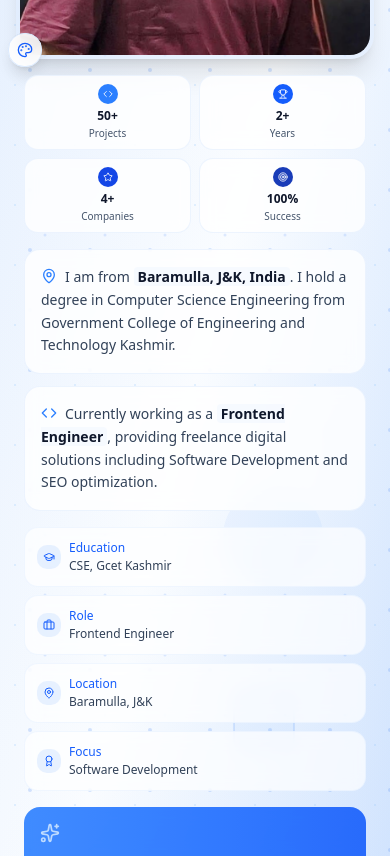
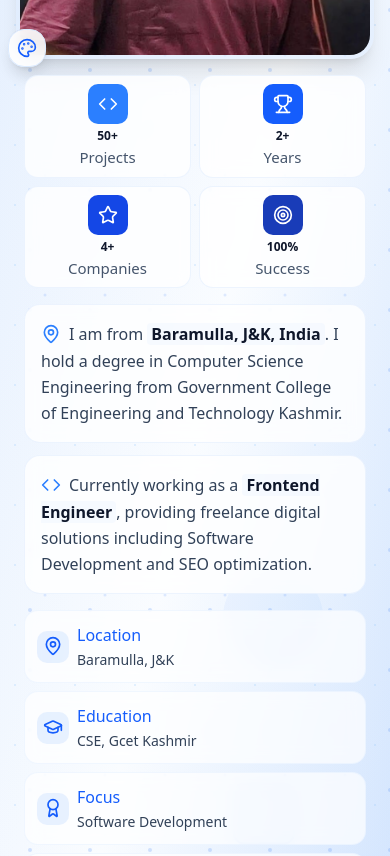
Before and after one commit to umarnaxir/portfolio, a Next.js app: page / in a window 390 px wide. Shown: the part 1140-1996 px from the top of the page. Built offline with nearby package versions, Linux system fonts and the light colour scheme.

Commit message:
website updated

```diff
--- a/app/components/About.jsx
+++ b/app/components/About.jsx
@@ -161,10 +161,10 @@ const About = () => {
   ];
 
   const highlights = [
+    { icon: MapPin, title: 'Location', desc: 'Baramulla, J&K' },
     { icon: GraduationCap, title: 'Education', desc: 'CSE, Gcet Kashmir' },
-    { icon: Briefcase, title: 'Role', desc: 'Frontend Engineer' },
-    { icon: MapPin, title: 'Location', desc: 'Baramulla, J&K' },
-    { icon: Award, title: 'Focus', desc: 'Software Development' }
+    { icon: Award, title: 'Focus', desc: 'Software Development' },
+    { icon: Briefcase, title: 'Role', desc: 'Frontend Engineer & SEO Executive' },
   ];
 
   return (
@@ -251,7 +251,7 @@ const About = () => {
           {/* Badge */}
           <div className="text-start mb-4 sm:mb-6" data-aos="fade-up" data-aos-delay="100">
             <span className="inline-flex items-center gap-2 px-3 py-1.5 bg-blue-500/10 backdrop-blur-sm text-blue-700 rounded-full text-sm font-semibold border border-blue-200/50 hover:bg-blue-500/20 transition-all duration-300">
-              <Heart className="w-4 h-4 animate-pulse text-red-500" />
+              <Heart className="w-5 h-5 animate-pulse text-red-500" />
               About Me
             </span>
           </div>
@@ -271,11 +271,11 @@ const About = () => {
 
               {/* Floating Icons - Responsive positioning */}
               <div className="absolute -top-2 xs:-top-3 -right-2 xs:-right-3 bg-white/90 backdrop-blur-sm rounded-2xl p-2 xs:p-2.5 shadow-lg border border-blue-100 group-hover:scale-125 group-hover:rotate-12 transition-all duration-500">
-                <Code className="w-4 h-4 xs:w-5 xs:h-5 text-blue-600" />
+                <Code className="w-5 h-5 xs:w-5 xs:h-5 text-blue-600" />
               </div>
 
               <div className="absolute -bottom-2 xs:-bottom-3 -left-2 xs:-left-3 bg-white/90 backdrop-blur-sm rounded-2xl p-2 xs:p-2.5 shadow-lg border border-blue-100 group-hover:scale-125 group-hover:-rotate-12 transition-all duration-500">
-                <Palette className="w-4 h-4 xs:w-5 xs:h-5 text-blue-600" />
+                <Palette className="w-5 h-5 xs:w-5 xs:h-5 text-blue-600" />
               </div>
 
               {/* Top Badge */}
@@ -299,11 +299,11 @@ const About = () => {
                 data-aos="fade-up"
                 data-aos-delay={400 + index * 100}
               >
-                <div className={`w-5 h-5 xs:w-6 xs:h-6 ${achievement.color} rounded-lg flex items-center justify-center mx-auto mb-1 xs:mb-2 group-hover:scale-125 transition-transform duration-400`}>
-                  <achievement.icon className="w-2.5 h-2.5 xs:w-3 xs:h-3 text-white" />
+                <div className={`w-10 h-10 xs:w-10 xs:h-10 ${achievement.color} rounded-lg flex items-center justify-center mx-auto mb-1 xs:mb-2 group-hover:scale-125 transition-transform duration-400`}>
+                  <achievement.icon className="w-5 h-5 xs:w-5 xs:h-5 text-white" />
                 </div>
                 <div className="text-xs xs:text-sm font-bold text-slate-900 mb-0.5">{achievement.text}</div>
-                <div className="text-[10px] xs:text-xs text-slate-600 font-medium">{achievement.label}</div>
+                <div className="text-[15px] xs:text-xs text-slate-600 font-medium">{achievement.label}</div>
 
                 <div className="absolute inset-0 bg-blue-50/0 group-hover:bg-blue-50/50 rounded-xl transition-colors duration-400"></div>
               </div>
@@ -314,25 +314,25 @@ const About = () => {
           <div className="space-y-3 xs:space-y-4 mb-4 sm:mb-6 px-2">
             <div className="group relative bg-white/80 backdrop-blur-sm border border-blue-100/50 rounded-2xl p-4 xs:p-5 hover:bg-white/90 hover:border-blue-200/70 hover:shadow-lg hover:shadow-blue-100/50 transition-all duration-500 cursor-pointer" data-aos="fade-up" data-aos-delay="500">
               <div className="absolute inset-0 bg-gradient-to-r from-blue-500/5 to-transparent rounded-2xl opacity-0 group-hover:opacity-100 transition-opacity duration-500"></div>
-              <div className="relative text-slate-700 leading-relaxed text-sm xs:text-base">
-                <MapPin className="inline w-4 h-4 text-blue-500 mr-2 mb-1" />
+              <div className="relative text-slate-700 leading-relaxed text-l xs:text-base">
+                <MapPin className="inline w-5 h-5 text-blue-500 mr-2 mb-1" />
                 I am from <span className="font-semibold text-slate-900 bg-blue-50/50 px-1 rounded">Baramulla, J&K, India</span>.
                 I hold a degree in Computer Science Engineering from Government College of Engineering and Technology Kashmir.
               </div>
               <div className="absolute top-3 xs:top-4 right-3 xs:right-4 opacity-0 group-hover:opacity-100 transition-opacity duration-300">
-                <Sparkles className="w-4 h-4 text-blue-400" />
+                <Sparkles className="w-5 h-5 text-blue-400" />
               </div>
             </div>
 
             <div className="group relative bg-white/80 backdrop-blur-sm border border-blue-100/50 rounded-2xl p-4 xs:p-5 hover:bg-white/90 hover:border-blue-200/70 hover:shadow-lg hover:shadow-blue-100/50 transition-all duration-500 cursor-pointer" data-aos="fade-up" data-aos-delay="600">
               <div className="absolute inset-0 bg-gradient-to-r from-blue-500/5 to-transparent rounded-2xl opacity-0 group-hover:opacity-100 transition-opacity duration-500"></div>
-              <div className="relative text-slate-700 leading-relaxed text-sm xs:text-base">
-                <Code className="inline w-4 h-4 text-blue-500 mr-2 mb-1" />
+              <div className="relative text-slate-700 leading-relaxed text-l xs:text-base">
+                <Code className="inline w-5 h-5 text-blue-500 mr-2 mb-1" />
                 Currently working as a <span className="font-semibold text-slate-900 bg-blue-50/50 px-1 rounded">Frontend Engineer</span>,
                 providing freelance digital solutions including Software Development and SEO optimization.
               </div>
               <div className="absolute top-3 xs:top-4 right-3 xs:right-4 opacity-0 group-hover:opacity-100 transition-opacity duration-300">
-                <Brain className="w-4 h-4 text-blue-400" />
+                <Brain className="w-5 h-5 text-blue-400" />
               </div>
             </div>
           </div>
@@ -348,11 +348,11 @@ const About = () => {
               >
                 <div className="flex items-center gap-2 xs:gap-3">
                   <div className="p-1.5 bg-blue-500/10 rounded-lg group-hover:bg-blue-500/20 group-hover:scale-110 transition-all duration-300 flex-shrink-0">
-                    <highlight.icon className="w-3 h-3 xs:w-4 xs:h-4 text-blue-600" />
+                    <highlight.icon className="w-5 h-5 xs:w-5 xs:h-5 text-blue-600" />
                   </div>
                   <div className="min-w-0 flex-1">
-                    <div className="text-xs font-medium text-blue-600 mb-0.5">{highlight.title}</div>
-                    <div className="text-xs xs:text-sm text-slate-700 font-medium truncate">{highlight.desc}</div>
+                    <div className="text-[16px] font-medium text-blue-600 mb-0.5">{highlight.title}</div>
+                    <div className="text-[14px] xs:text-sm text-slate-700 font-medium truncate">{highlight.desc}</div>
                   </div>
                 </div>
               </div>
@@ -381,7 +381,7 @@ const About = () => {
                 </div>
                 <div className="inline-flex items-center gap-2 bg-white/20 backdrop-blur-sm px-3 xs:px-4 py-2 rounded-full text-sm font-medium group-hover:bg-white/30 group-hover:scale-105 transition-all duration-300">
                   <a href='#contact'><span>Get in touch</span></a>
-                  <ChevronRight className="w-4 h-4 group-hover:translate-x-1 transition-transform" />
+                  <ChevronRight className="w-5 h-5 group-hover:translate-x-1 transition-transform" />
                 </div>
               </div>
             </div>
@@ -397,7 +397,7 @@ const About = () => {
             {/* Badge */}
             <div className="inline-block" data-aos="fade-right" data-aos-delay="100">
               <span className="inline-flex items-center gap-2 px-3 py-1.5 bg-blue-500/10 backdrop-blur-sm text-blue-700 rounded-full text-sm font-semibold border border-blue-200/50 hover:bg-blue-500/20 transition-all duration-300">
-                <Heart className="w-4 h-4 animate-pulse text-red-500" />
+                <Heart className="w-5 h-5 animate-pulse text-red-500" />
                 About Me
               </span>
             </div>
@@ -440,7 +440,7 @@ const About = () => {
                 >
                   <div className="flex items-center gap-3">
                     <div className="p-2 bg-blue-500/10 rounded-lg group-hover:bg-blue-500/20 group-hover:scale-110 transition-all duration-300 flex-shrink-0">
-                      <highlight.icon className="w-4 h-4 text-blue-600" />
+                      <highlight.icon className="w-5 h-5 text-blue-600" />
                     </div>
                     <div className="min-w-0 flex-1">
                       <div className="text-xs font-medium text-blue-600 mb-0.5">{highlight.title}</div>
@@ -530,7 +530,7 @@ const About = () => {
                 </div>
                 <div className="inline-flex items-center gap-2 bg-white/20 backdrop-blur-sm px-4 py-2 rounded-full text-sm font-medium group-hover:bg-white/30 group-hover:scale-105 transition-all duration-300">
                   <a href='#contact'> <span>Get in touch</span></a>
-                  <ChevronRight className="w-4 h-4 group-hover:translate-x-1 transition-transform" />
+                  <ChevronRight className="w-5 h-5 group-hover:translate-x-1 transition-transform" />
                 </div>
               </div>
             </div>
--- a/app/components/Navbar.jsx
+++ b/app/components/Navbar.jsx
@@ -61,7 +61,7 @@ export default function Navbar() {
     <>
       {/* Main Navbar */}
       <nav
-        className={`fixed left-1/2 -translate-x-1/2 w-[95%] max-w-6xl z-50 transition-all duration-300 mt-4 rounded-3xl backdrop-blur-md py-2 ${montserrat.variable} font-sans ${
+        className={`fixed left-1/2 -translate-x-1/2 w-[90%] max-w-6xl z-50 transition-all duration-300 mt-4 rounded-3xl backdrop-blur-md py-2 ${montserrat.variable} font-sans ${
           scrolled ? "bg-white/95 shadow-lg" : "bg-black/30"
         }`}
       >
@@ -71,7 +71,7 @@ export default function Navbar() {
             <img
               src="/fevicon.png"
               alt="Logo"
-              className="w-15 h-15 rounded-full object-cover transition-all duration-300 hover:scale-110 cursor-pointer shadow-lg"
+              className="w-13 h-13 rounded-full object-cover transition-all duration-300 hover:scale-110 cursor-pointer shadow-lg"
             />
           </div>
 
```
Also changed, not shown: app/components/Hero.jsx (+7 -7 lines).
